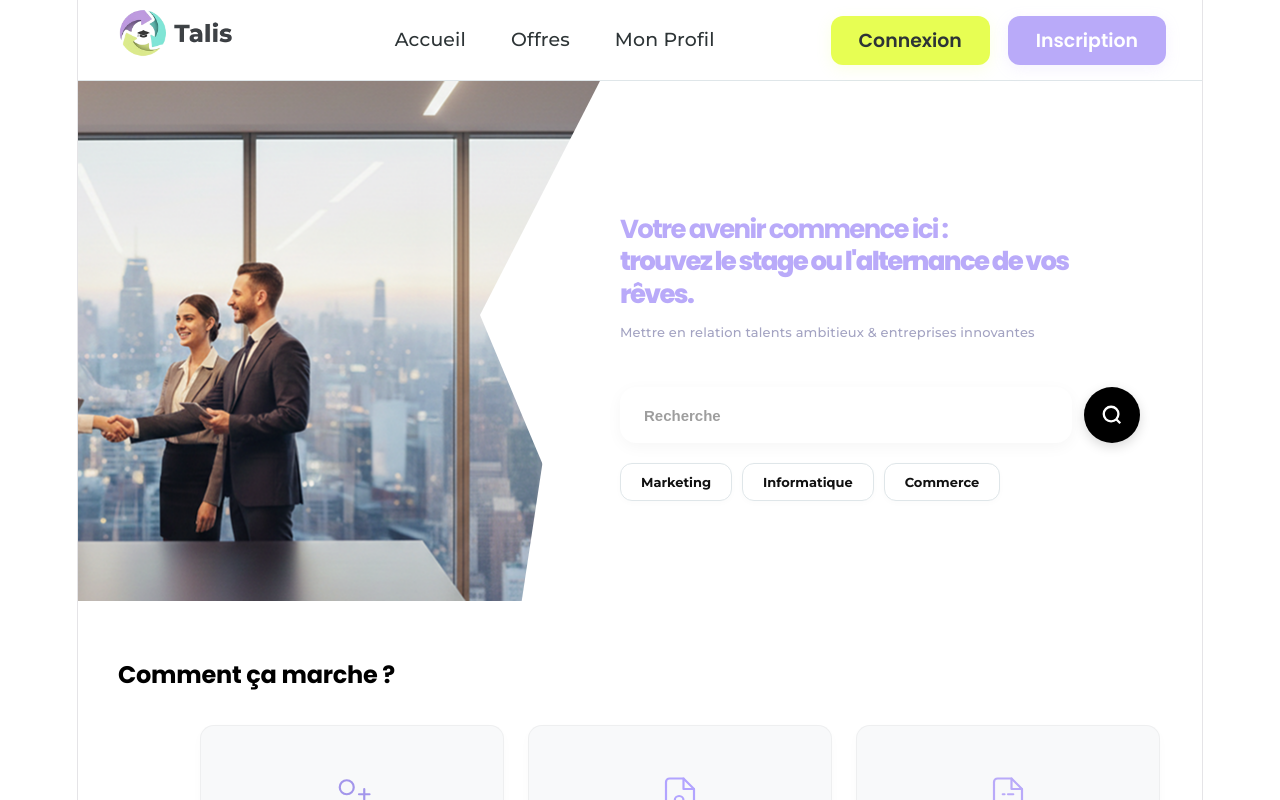
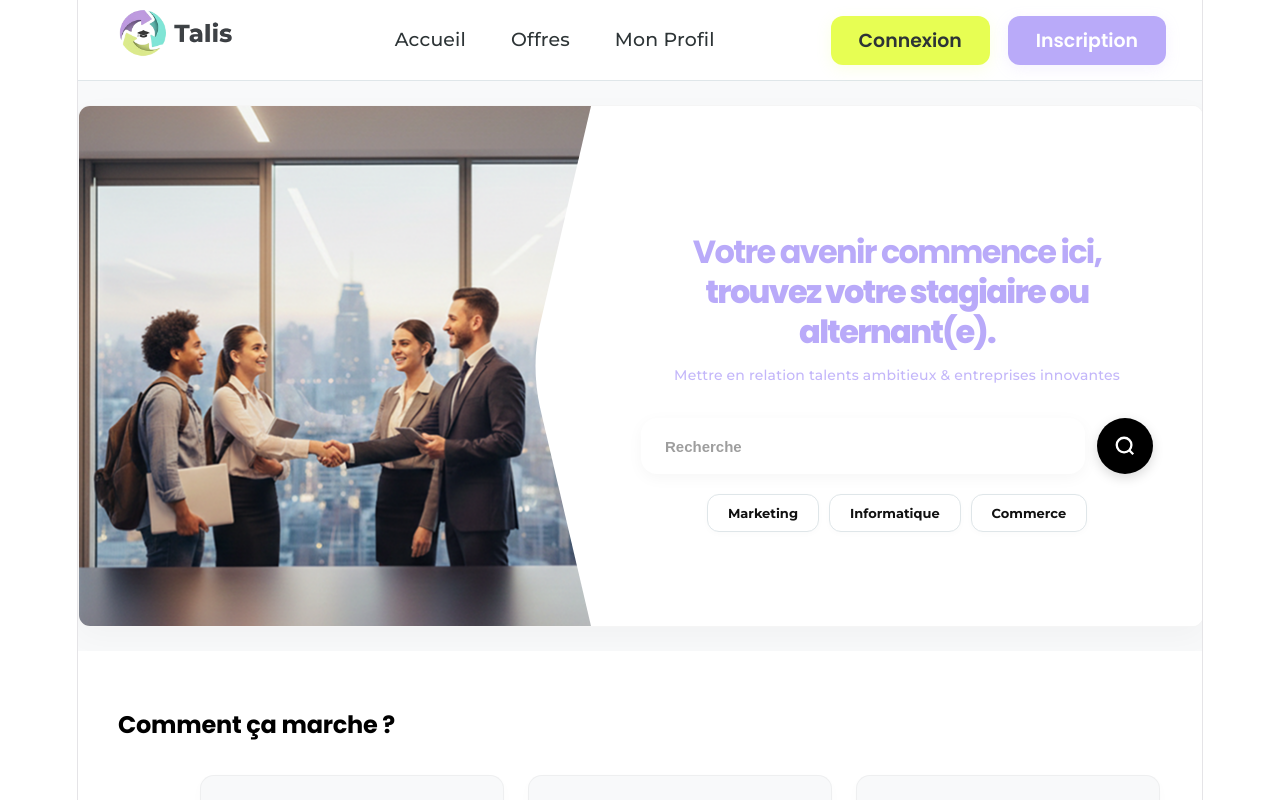
Before and after one commit to Axelezn/TALIS, a React (Vite) app in the folder appli/frontend/: page / in a window 1280 px wide. Shown: the top 800 px of the page. Built offline with nearby package versions, Linux system fonts and the light colour scheme; no server answers; the HTML template or start-up script is replaced by a standard one.

Commit message:
fix: fix page d'accueil : image disproportionnée

```diff
--- a/appli/frontend/src/components/layout/hero/Hero.jsx
+++ b/appli/frontend/src/components/layout/hero/Hero.jsx
@@ -46,9 +46,14 @@ export default function Hero() {
         {/* Hero Section Core Container */}
         <div className="hero-container">
           <div className="hero-content">
+            {/* Desktop Chevron Divider Overlay */}
+            <svg className="hero-chevron-overlay" viewBox="0 0 100 100" preserveAspectRatio="none" aria-hidden="true">
+              <path d="M 100,0 L 100,100 L 15,58 Q 0,50 15,42 L 100,0 Z" fill="#FFFFFF" />
+            </svg>
+
             <h1 className="hero-title">
-              Votre avenir commence ici :<br />
-              <span className="hero-title-accent">trouvez le stage ou l'alternance de vos rêves.</span>
+              Votre avenir commence ici,<br />
+              <span className="hero-title-accent">trouvez votre stagiaire ou alternant(e).</span>
             </h1>
             <p className="hero-subtitle">Mettre en relation talents ambitieux & entreprises innovantes</p>
 
--- a/appli/frontend/src/components/layout/hero/Hero.scss
+++ b/appli/frontend/src/components/layout/hero/Hero.scss
@@ -1,5 +1,5 @@
+@use 'sass:color';
 @use '../../../styles/abstracts' as *;
-@use 'sass:color';
 
 // --- HERO SCSS STYLE ---
 
@@ -87,10 +87,16 @@
     width: 100%;
 
     @media (min-width: $desktop) {
-      flex-direction: row-reverse; // Puts image on left, text content on right in desktop!
+      flex-direction: row-reverse; // Image on left, Content on right
       min-height: 520px;
       align-items: stretch;
       background-color: $color-white;
+      max-width: 1200px;
+      margin: 24px auto; // Beautiful breathing space
+      border-radius: $radius-lg;
+      box-shadow: 0 10px 30px rgba(0, 0, 0, 0.03);
+      border: 1px solid rgba(0, 0, 0, 0.04);
+      overflow: hidden;
     }
   }
 }
@@ -107,14 +113,28 @@
   @media (min-width: $desktop) {
     flex: 1 1 50%;
     background-color: $color-white;
-    padding: 60px 60px 60px 140px; // Padding on left to offset slant overlay
-    align-items: flex-start;
-    text-align: left;
+    padding: 60px 50px;
+    align-items: center;
+    text-align: center;
     justify-content: center;
     position: relative;
-    margin-left: -120px; // Pull content block over the left image block to enable chevron visual
     z-index: 2;
-    clip-path: polygon(120px 0, 100% 0, 100% 100%, 120px 100%, 0 45%); // Chevron/Vertex pointing leftward!
+  }
+
+  .hero-chevron-overlay {
+    display: none;
+
+    @media (min-width: $desktop) {
+      display: block;
+      width: 60px;
+      height: 100%;
+      position: absolute;
+      left: 0;
+      top: 0;
+      transform: translateX(-100%);
+      z-index: 3;
+      pointer-events: none;
+    }
   }
 }
 
@@ -134,12 +154,12 @@
   }
 
   @media (min-width: $desktop) {
-    font-size: 26px;
+    font-size: 32px;
     color: $color-primary; // Lavander color on desktop!
     line-height: 1.25;
 
     span, .hero-title-accent {
-      font-size: 26px;
+      font-size: 32px;
       color: $color-primary; // Matching lavander color
     }
   }
@@ -150,11 +170,13 @@
 
   @media (min-width: $desktop) {
     display: block;
-    font-size: 13px;
-    color: #A3A3C2; // Soft light violet-blue tone
+    font-size: 14px;
+    color: #B9AAF9; // Soft light violet-blue tone
     font-weight: 500;
-    margin-bottom: 32px;
+    margin: 0 auto 32px auto;
     max-width: 500px;
+    text-align: center;
+    opacity: 0.85;
   }
 }
 
@@ -170,8 +192,9 @@
   @media (min-width: $desktop) {
     width: 100%;
     max-width: 520px;
-    align-items: flex-start;
+    align-items: center;
     gap: 20px;
+    margin: 0 auto;
   }
 }
 
@@ -247,7 +270,7 @@
   margin-top: 4px;
 
   @media (min-width: $desktop) {
-    justify-content: flex-start;
+    justify-content: center;
     margin-top: 0;
   }
 }
@@ -293,15 +316,16 @@
     width: 100%;
     height: 100%;
     object-fit: cover;
+    object-position: left center;
   }
 
   @media (min-width: $desktop) {
     flex: 1 1 50%;
-    height: auto;
+    height: 520px;
     min-height: 520px;
+    max-height: 520px;
     z-index: 1;
     position: relative;
-    clip-path: polygon(0 0, 100% 0, 85% 100%, 0 100%); // Optional matching cutout to reinforce visual structure
   }
 }
 
```
